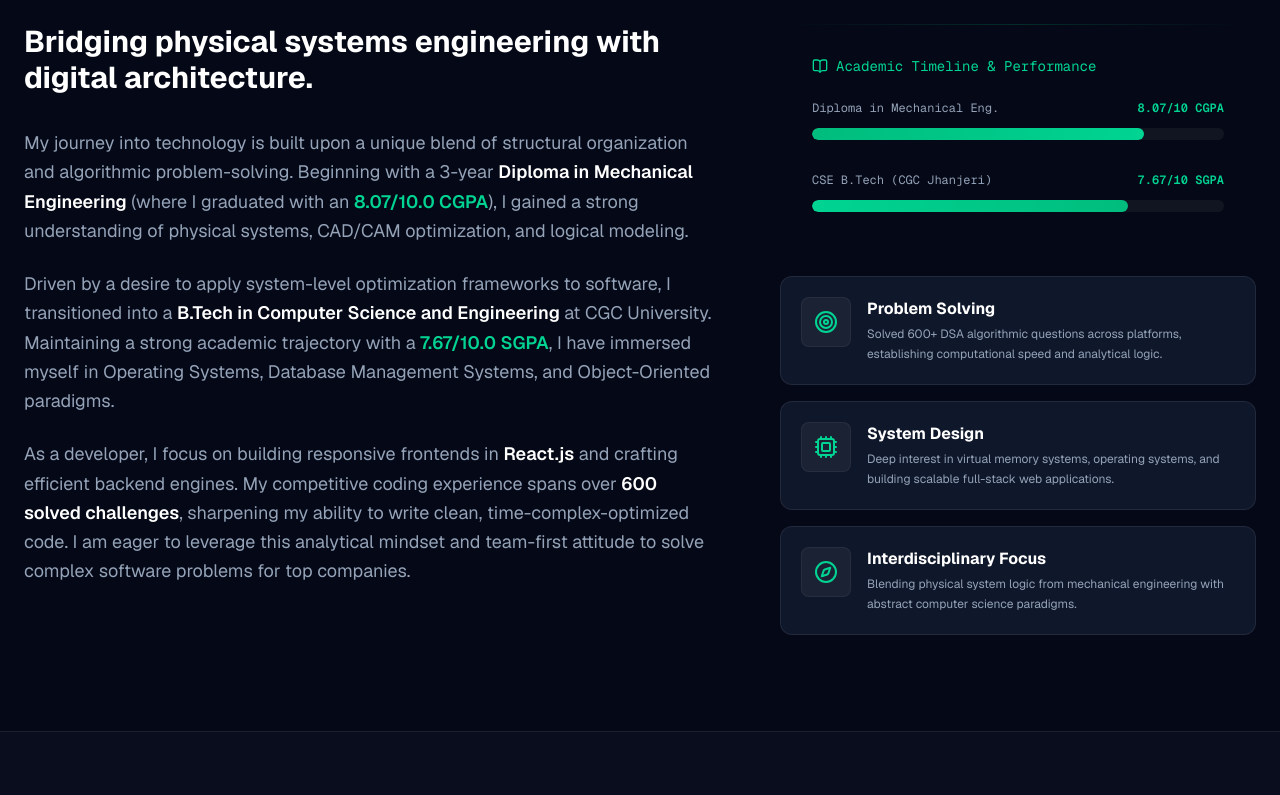
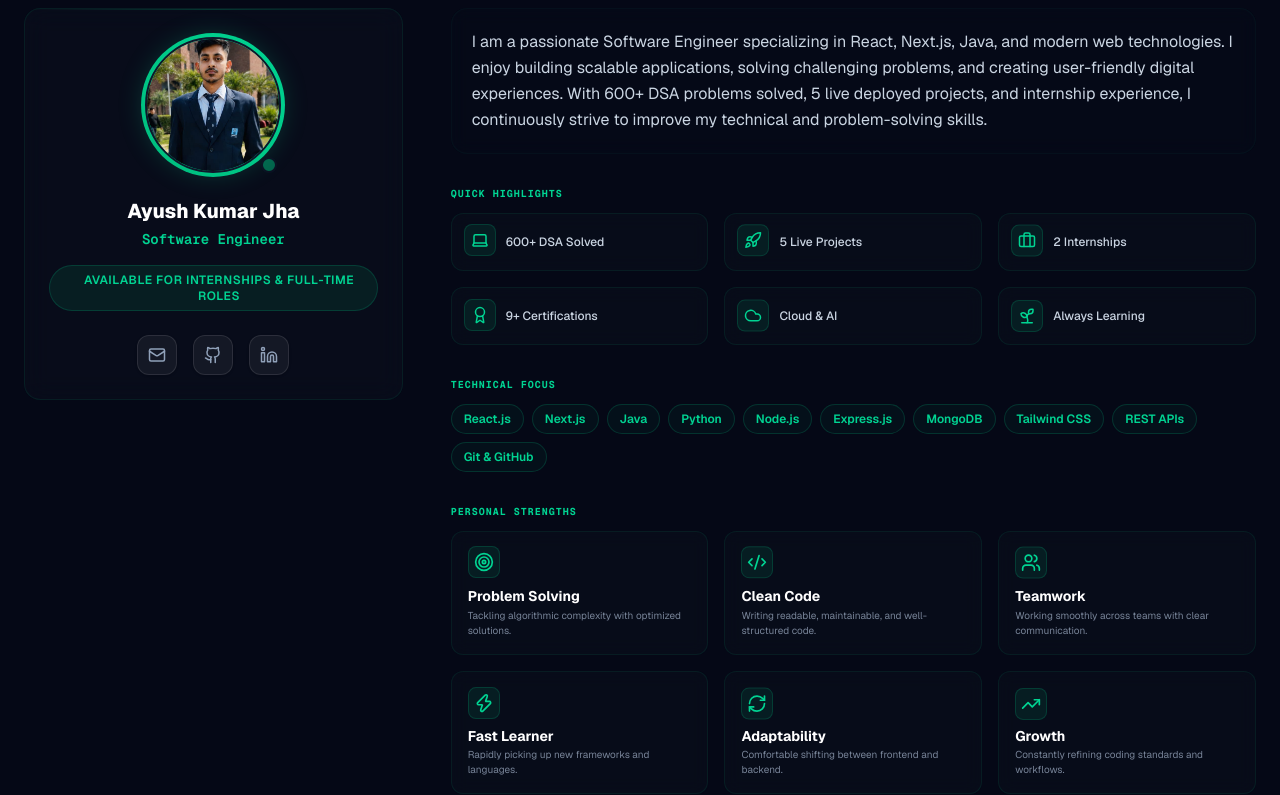
Before and after one commit to ayushjha-07/ayush-portfolio, a Next.js app: page / in a window 1280 px wide. Shown: the part 1020-1815 px from the top of the page. Built offline with nearby package versions, Linux system fonts and the light colour scheme.

Commit message:
refactor: redesign About Me section into two-column layout with highlights & strengths

```diff
--- a/src/components/About.tsx
+++ b/src/components/About.tsx
@@ -1,151 +1,222 @@
 "use client";
 
-import React, { useRef, useEffect } from "react";
-import { motion, useAnimation, useInView } from "framer-motion";
-import { Cpu, Target, Compass, BookOpen } from "lucide-react";
+import React, { useRef } from "react";
+import { motion, useInView } from "framer-motion";
+import { Mail, Laptop, Rocket, Briefcase, Award, Cloud, Sprout, Target, Code2, Users, Zap, RefreshCw, TrendingUp } from "lucide-react";
+import { Github, Linkedin } from "./BrandIcons";
+import Image from "next/image";
+import Magnetic from "./Magnetic";
 
 export default function About() {
   const containerRef = useRef(null);
   const isInView = useInView(containerRef, { once: true, amount: 0.15 });
-  const controls = useAnimation();
 
-  useEffect(() => {
-    if (isInView) {
-      controls.start("visible");
-    }
-  }, [isInView, controls]);
-
-  const cards = [
-    {
-      icon: <Target className="text-emerald-400" size={24} />,
-      title: "Problem Solving",
-      desc: "Solved 600+ DSA algorithmic questions across platforms, establishing computational speed and analytical logic.",
-    },
-    {
-      icon: <Cpu className="text-emerald-400" size={24} />,
-      title: "System Design",
-      desc: "Deep interest in virtual memory systems, operating systems, and building scalable full-stack web applications.",
-    },
-    {
-      icon: <Compass className="text-emerald-400" size={24} />,
-      title: "Interdisciplinary Focus",
-      desc: "Blending physical system logic from mechanical engineering with abstract computer science paradigms.",
-    },
+  const highlights = [
+    { icon: <Laptop size={18} className="text-emerald-400" />, text: "600+ DSA Solved" },
+    { icon: <Rocket size={18} className="text-emerald-400" />, text: "5 Live Projects" },
+    { icon: <Briefcase size={18} className="text-emerald-400" />, text: "2 Internships" },
+    { icon: <Award size={18} className="text-emerald-400" />, text: "9+ Certifications" },
+    { icon: <Cloud size={18} className="text-emerald-400" />, text: "Cloud & AI" },
+    { icon: <Sprout size={18} className="text-emerald-400" />, text: "Always Learning" },
   ];
 
-  const cardVariants = {
-    hidden: { opacity: 0, y: 20 },
-    visible: (custom: number) => ({
-      opacity: 1,
-      y: 0,
-      transition: { delay: custom * 0.15, duration: 0.6, ease: "easeOut" as const },
-    }),
-  };
+  const skills = [
+    "React.js",
+    "Next.js",
+    "Java",
+    "Python",
+    "Node.js",
+    "Express.js",
+    "MongoDB",
+    "Tailwind CSS",
+    "REST APIs",
+    "Git & GitHub"
+  ];
+
+  const strengths = [
+    { icon: <Target size={20} className="text-emerald-400" />, title: "Problem Solving", desc: "Tackling algorithmic complexity with optimized solutions." },
+    { icon: <Code2 size={20} className="text-emerald-400" />, title: "Clean Code", desc: "Writing readable, maintainable, and well-structured code." },
+    { icon: <Users size={20} className="text-emerald-400" />, title: "Teamwork", desc: "Working smoothly across teams with clear communication." },
+    { icon: <Zap size={20} className="text-emerald-400" />, title: "Fast Learner", desc: "Rapidly picking up new frameworks and languages." },
+    { icon: <RefreshCw size={20} className="text-emerald-400" />, title: "Adaptability", desc: "Comfortable shifting between frontend and backend." },
+    { icon: <TrendingUp size={20} className="text-emerald-400" />, title: "Growth", desc: "Constantly refining coding standards and workflows." },
+  ];
 
   return (
     <section id="about" className="py-24 relative overflow-hidden text-theme-text transition-colors duration-300">
       <div className="max-w-7xl mx-auto px-6 relative z-10" ref={containerRef}>
+
         {/* Title */}
-        <div className="text-center mb-20">
+        <div className="text-center mb-16">
           <h2 className="text-3xl md:text-5xl font-extrabold tracking-tight text-slate-900 dark:text-white">About Me</h2>
           <div className="h-1 w-20 bg-gradient-to-r from-emerald-500 to-emerald-400 mx-auto mt-4 rounded-full" />
         </div>
 
         {/* Content Grid */}
-        <div className="grid grid-cols-1 lg:grid-cols-12 gap-16 items-start">
-          {/* Text/Story Column */}
-          <div className="lg:col-span-7 flex flex-col gap-6 text-theme-text-sec text-base md:text-lg leading-relaxed">
-            <motion.h3
-              initial={{ opacity: 0, x: -25 }}
-              animate={isInView ? { opacity: 1, x: 0 } : {}}
+        <div className="grid grid-cols-1 lg:grid-cols-12 gap-12 items-start mt-8">
+
+          {/* Left Column: Profile Card */}
+          <motion.div
+            initial={{ opacity: 0, y: 30 }}
+            animate={isInView ? { opacity: 1, y: 0 } : {}}
             transition={{ duration: 0.6 }}
-              className="text-2xl md:text-3xl font-bold text-slate-900 dark:text-white mb-2"
+            className="lg:col-span-4 flex flex-col items-center text-center p-6 rounded-2xl bg-theme-card/30 backdrop-blur-md border border-emerald-500/10 shadow-theme-card relative overflow-hidden"
           >
-              Bridging physical systems engineering with digital architecture.
-            </motion.h3>
+            {/* Top border neon line */}
+            <div className="absolute top-0 left-0 w-full h-[1px] bg-gradient-to-r from-transparent via-emerald-500/25 to-transparent" />
 
-            <p>
-              My journey into technology is built upon a unique blend of structural organization and algorithmic problem-solving. Beginning with a 3-year <span className="text-slate-900 dark:text-white font-semibold">Diploma in Mechanical Engineering</span> (where I graduated with an <span className="text-emerald-600 dark:text-emerald-400 font-semibold">8.07/10.0 CGPA</span>), I gained a strong understanding of physical systems, CAD/CAM optimization, and logical modeling.
-            </p>
-            <p>
-              Driven by a desire to apply system-level optimization frameworks to software, I transitioned into a <span className="text-slate-900 dark:text-white font-semibold">B.Tech in Computer Science and Engineering</span> at CGC University. Maintaining a strong academic trajectory with a <span className="text-emerald-600 dark:text-emerald-400 font-semibold">7.67/10.0 SGPA</span>, I have immersed myself in Operating Systems, Database Management Systems, and Object-Oriented paradigms.
-            </p>
-            <p>
-              As a developer, I focus on building responsive frontends in <span className="text-slate-900 dark:text-white font-semibold">React.js</span> and crafting efficient backend engines. My competitive coding experience spans over <span className="text-slate-900 dark:text-white font-semibold">600 solved challenges</span>, sharpening my ability to write clean, time-complex-optimized code. I am eager to leverage this analytical mindset and team-first attitude to solve complex software problems for top companies.
-            </p>
+            {/* Circular Profile Image with Glowing Border */}
+            <div className="relative w-36 h-36 rounded-full p-1 bg-gradient-to-tr from-emerald-500 to-emerald-400 shadow-[0_0_25px_rgba(16,185,129,0.2)] flex items-center justify-center mb-5">
+              <div className="w-full h-full rounded-full overflow-hidden border-2 border-slate-950 dark:border-slate-900">
+                <Image
+                  src="/assets/profile.jpg"
+                  alt="Ayush Kumar Jha"
+                  width={144}
+                  height={144}
+                  className="w-full h-full object-cover"
+                />
+              </div>
+              {/* Pulse Ring Overlay */}
+              <span className="absolute bottom-1 right-2 w-4 h-4 rounded-full bg-emerald-500 border-2 border-slate-950 dark:border-slate-900 animate-pulse" />
             </div>
 
-          {/* Visualization Column */}
-          <div className="lg:col-span-5 flex flex-col gap-8">
-            {/* Transition Graphic */}
+            {/* Profile Info */}
+            <h3 className="text-xl font-extrabold text-slate-900 dark:text-white mb-1">Ayush Kumar Jha</h3>
+            <p className="text-sm font-mono text-emerald-500 dark:text-emerald-400 font-semibold mb-4">Software Engineer</p>
+
+            {/* Status Pill */}
+            <div className="px-3.5 py-1.5 rounded-full bg-emerald-500/10 border border-emerald-500/20 text-emerald-400 text-xs font-semibold uppercase tracking-wider mb-6 flex items-center gap-1.5">
+              <span className="w-1.5 h-1.5 rounded-full bg-emerald-500 animate-ping" />
+              <span>{"Available for Internships & Full-Time Roles"}</span>
+            </div>
+
+            {/* Quick Contact Buttons */}
+            <div className="flex gap-4">
+              <Magnetic>
+                <a
+                  href="mailto:jhaayushkumar18@gmail.com"
+                  className="w-10 h-10 rounded-xl bg-slate-100 dark:bg-white/5 border border-slate-200 dark:border-white/10 hover:border-emerald-500/40 flex items-center justify-center text-slate-600 dark:text-slate-400 hover:text-emerald-500 transition-colors duration-300 shadow-sm cursor-pointer"
+                  aria-label="Email"
+                >
+                  <Mail size={18} />
+                </a>
+              </Magnetic>
+              <Magnetic>
+                <a
+                  href="https://github.com/ayushjha-07"
+                  target="_blank"
+                  rel="noopener noreferrer"
+                  className="w-10 h-10 rounded-xl bg-slate-100 dark:bg-white/5 border border-slate-200 dark:border-white/10 hover:border-emerald-500/40 flex items-center justify-center text-slate-600 dark:text-slate-400 hover:text-emerald-500 transition-colors duration-300 shadow-sm cursor-pointer"
+                  aria-label="GitHub"
+                >
+                  <Github size={18} />
+                </a>
+              </Magnetic>
+              <Magnetic>
+                <a
+                  href="https://linkedin.com/in/ayushjha07"
+                  target="_blank"
+                  rel="noopener noreferrer"
+                  className="w-10 h-10 rounded-xl bg-slate-100 dark:bg-white/5 border border-slate-200 dark:border-white/10 hover:border-emerald-500/40 flex items-center justify-center text-slate-600 dark:text-slate-400 hover:text-emerald-500 transition-colors duration-300 shadow-sm cursor-pointer"
+                  aria-label="LinkedIn"
+                >
+                  <Linkedin size={18} />
+                </a>
+              </Magnetic>
+            </div>
+          </motion.div>
+
+          {/* Right Column: Detailed breakdowns */}
+          <div className="lg:col-span-8 flex flex-col gap-8 text-left">
+
+            {/* Description */}
             <motion.div
-              initial={{ opacity: 0, scale: 0.95 }}
-              animate={isInView ? { opacity: 1, scale: 1 } : {}}
-              transition={{ duration: 0.8 }}
-              className="glass-card rounded-2xl p-8 relative overflow-hidden"
+              initial={{ opacity: 0, y: 15 }}
+              animate={isInView ? { opacity: 1, y: 0 } : {}}
+              transition={{ duration: 0.6, delay: 0.1 }}
             >
-              <div className="absolute top-0 left-0 w-full h-[1px] bg-gradient-to-r from-transparent via-emerald-500/20 to-transparent" />
-              <h4 className="font-mono text-sm text-emerald-600 dark:text-emerald-400 mb-6 flex items-center gap-2">
-                <BookOpen size={16} />
-                <span>Academic Timeline &amp; Performance</span>
-              </h4>
+              <p className="text-slate-700 dark:text-slate-300 text-sm md:text-base leading-relaxed bg-theme-card/10 p-5 rounded-2xl border border-emerald-500/5 backdrop-blur-sm shadow-theme-card">
+                I am a passionate Software Engineer specializing in React, Next.js, Java, and modern web technologies. I enjoy building scalable applications, solving challenging problems, and creating user-friendly digital experiences. With 600+ DSA problems solved, 5 live deployed projects, and internship experience, I continuously strive to improve my technical and problem-solving skills.
+              </p>
+            </motion.div>
 
-              {/* Diploma Progress */}
-              <div className="flex flex-col gap-3 mb-8">
-                <div className="flex justify-between text-xs font-mono text-theme-text-sec">
-                  <span>Diploma in Mechanical Eng.</span>
-                  <span className="text-emerald-600 dark:text-emerald-400 font-semibold">8.07/10 CGPA</span>
-                </div>
-                <div className="w-full h-3 bg-slate-200 dark:bg-white/5 rounded-full overflow-hidden">
+            {/* Quick Highlights */}
+            <div className="flex flex-col gap-3">
+              <h4 className="font-mono text-[10px] text-emerald-600 dark:text-emerald-400 uppercase tracking-widest font-bold">Quick Highlights</h4>
+              <div className="grid grid-cols-2 sm:grid-cols-3 gap-4">
+                {highlights.map((item, idx) => (
                   <motion.div
-                    initial={{ width: 0 }}
-                    animate={isInView ? { width: "80.7%" } : {}}
-                    transition={{ duration: 1.2, delay: 0.3, ease: "circOut" }}
-                    className="h-full bg-gradient-to-r from-emerald-500 to-emerald-400 rounded-full"
-                  />
+                    key={idx}
+                    initial={{ opacity: 0, y: 15 }}
+                    animate={isInView ? { opacity: 1, y: 0 } : {}}
+                    transition={{ duration: 0.5, delay: 0.15 + idx * 0.05 }}
+                    whileHover={{ y: -4, borderColor: "rgba(16,185,129,0.35)", boxShadow: "0 0 20px rgba(16,185,129,0.12)" }}
+                    className="p-3 rounded-xl bg-theme-card/25 backdrop-blur-sm border border-emerald-500/10 shadow-theme-card flex items-center gap-2.5 transition-colors duration-300"
+                  >
+                    <motion.div
+                      animate={{ y: [0, -2, 0] }}
+                      transition={{ repeat: Infinity, duration: 2, ease: "easeInOut", delay: idx * 0.15 }}
+                      className="w-8 h-8 rounded-lg bg-emerald-500/10 border border-emerald-500/20 flex items-center justify-center shrink-0"
+                    >
+                      {item.icon}
+                    </motion.div>
+                    <span className="text-[10px] md:text-xs text-slate-800 dark:text-slate-300 font-medium leading-tight">{item.text}</span>
+                  </motion.div>
+                ))}
               </div>
             </div>
 
-              {/* B.Tech Progress */}
+            {/* Technical Focus */}
             <div className="flex flex-col gap-3">
-                <div className="flex justify-between text-xs font-mono text-theme-text-sec">
-                  <span>CSE B.Tech (CGC Jhanjeri)</span>
-                  <span className="text-emerald-600 dark:text-emerald-400 font-semibold">7.67/10 SGPA</span>
-                </div>
-                <div className="w-full h-3 bg-slate-200 dark:bg-white/5 rounded-full overflow-hidden">
-                  <motion.div
-                    initial={{ width: 0 }}
-                    animate={isInView ? { width: "76.7%" } : {}}
-                    transition={{ duration: 1.2, delay: 0.5, ease: "circOut" }}
-                    className="h-full bg-gradient-to-r from-emerald-400 to-emerald-500 rounded-full"
-                  />
+              <h4 className="font-mono text-[10px] text-emerald-600 dark:text-emerald-400 uppercase tracking-widest font-bold">Technical Focus</h4>
+              <div className="flex flex-wrap gap-2">
+                {skills.map((skill, idx) => (
+                  <motion.span
+                    key={skill}
+                    initial={{ opacity: 0, scale: 0.9 }}
+                    animate={isInView ? { opacity: 1, scale: 1 } : {}}
+                    transition={{ duration: 0.4, delay: 0.2 + idx * 0.03 }}
+                    whileHover={{ scale: 1.05, borderColor: "rgba(16,185,129,0.45)", backgroundColor: "rgba(16,185,129,0.08)" }}
+                    className="px-3 py-1.5 text-xs font-semibold rounded-full bg-emerald-500/5 border border-emerald-500/20 text-emerald-600 dark:text-emerald-400 cursor-default select-none transition-all duration-200"
+                  >
+                    {skill}
+                  </motion.span>
+                ))}
               </div>
             </div>
+
+            {/* Personal Strengths */}
+            <div className="flex flex-col gap-3">
+              <h4 className="font-mono text-[10px] text-emerald-600 dark:text-emerald-400 uppercase tracking-widest font-bold">Personal Strengths</h4>
+              <div className="grid grid-cols-2 sm:grid-cols-3 gap-4">
+                {strengths.map((item, idx) => (
+                  <motion.div
+                    key={item.title}
+                    initial={{ opacity: 0, y: 15 }}
+                    animate={isInView ? { opacity: 1, y: 0 } : {}}
+                    transition={{ duration: 0.5, delay: 0.25 + idx * 0.05 }}
+                    whileHover={{ y: -4, borderColor: "rgba(16,185,129,0.35)", boxShadow: "0 0 20px rgba(16,185,129,0.12)" }}
+                    className="p-4 rounded-xl bg-theme-card/25 backdrop-blur-sm border border-emerald-500/10 shadow-theme-card flex flex-col gap-2 transition-colors duration-300"
+                  >
+                    <motion.div
+                      animate={{ y: [0, -2, 0] }}
+                      transition={{ repeat: Infinity, duration: 2, ease: "easeInOut", delay: idx * 0.15 }}
+                      className="w-8 h-8 rounded-lg bg-emerald-500/10 border border-emerald-500/20 flex items-center justify-center text-emerald-500 shrink-0"
+                    >
+                      {item.icon}
                     </motion.div>
-
-            {/* Micro-cards Grid */}
-            <div className="grid grid-cols-1 gap-4">
-              {cards.map((card, idx) => (
-                <motion.div
-                  key={card.title}
-                  custom={idx}
-                  initial="hidden"
-                  animate={controls}
-                  variants={cardVariants}
-                  className="flex gap-4 p-5 rounded-xl bg-theme-bg-sec border border-theme-border shadow-sm dark:shadow-none hover:bg-white dark:hover:bg-white/5 hover:border-emerald-500/20 dark:hover:border-white/10 hover:shadow-md transition-all duration-300"
-                >
-                  <div className="p-3 rounded-lg bg-slate-100 dark:bg-white/5 border border-slate-200 dark:border-white/5 h-fit flex items-center justify-center">
-                    {card.icon}
-                  </div>
                     <div>
-                    <h4 className="font-bold text-slate-900 dark:text-white mb-1">{card.title}</h4>
-                    <p className="text-xs text-theme-text-sec leading-relaxed">{card.desc}</p>
+                      <h5 className="text-xs md:text-sm font-bold text-slate-900 dark:text-white leading-tight mb-0.5">{item.title}</h5>
+                      <p className="text-[9px] md:text-[10px] text-theme-text-sec/80 leading-normal">{item.desc}</p>
                     </div>
                   </motion.div>
                 ))}
               </div>
             </div>
+
           </div>
+        </div>
+
       </div>
     </section>
   );
```
Lines whose indentation alone changed are shown as unchanged.
